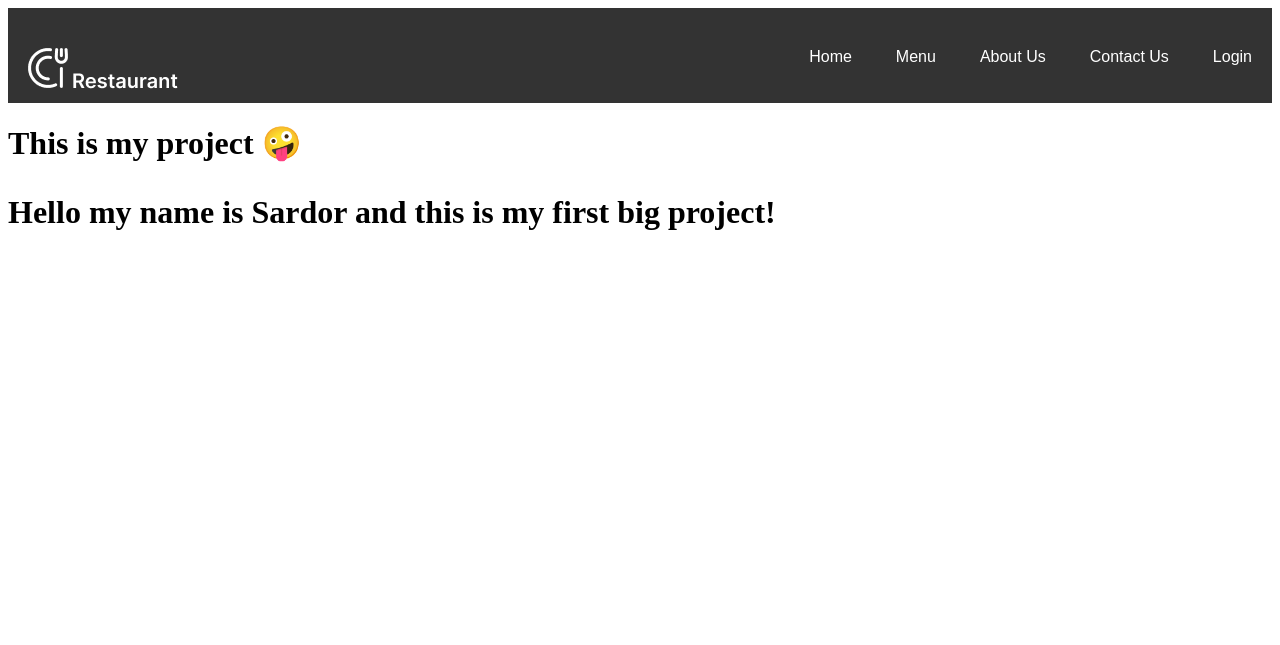
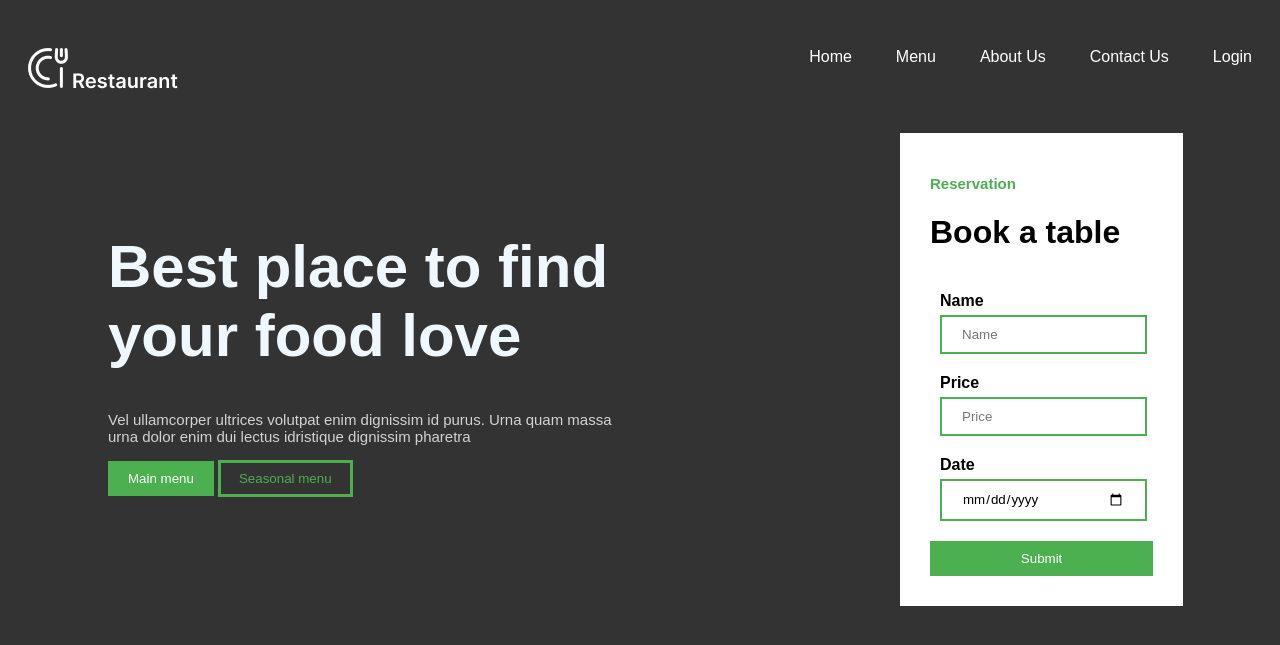
Before and after one commit to AkerFer/SushiSite, a Django app: template backend/app/sushi/templates/landing_page.html in a window 1280 px wide. Shown: the top 645 px of the page. Run offline with Django 5.2, Linux system fonts and the light colour scheme; the template is opened without the code that fills it, so the values that code supplies are empty; parts of the project's set-up code (start-up, migrations or seed data) failed here and were passed over.

Commit message:
hello_page

```diff
--- /dev/null
+++ b/backend/app/sushi/templates/hello_page.html
@@ -0,0 +1,116 @@
+{% load static %}
+
+<style>
+    .main-wrapper{
+        padding-top: 30px;
+        display: grid;
+        grid-template-columns: 1fr 1fr;
+        gap: 20px;
+        justify-content: center;
+        align-items: center;
+    }
+    .first-container{
+        padding-left: 100px;
+        padding-bottom: 50px;
+    }
+    .first-container h1{
+        font-size: 60px;
+        color: aliceblue;
+        font-family: Arial, Helvetica, sans-serif;
+    }
+    .first-container p{
+        font-size: 15px;
+        color: lightgray;
+        font-family: sans-serif;
+    }
+    .first-container .main_menu{
+        background-color: #4CAF50;
+        color: white;
+        padding: 10px 20px;
+        border: none;
+        cursor: pointer;
+        font-family: sans-serif;
+    }
+    .first-container .seasonal_menu{
+        background-color: #333;
+        color: #4CAF50;
+        padding: 8px 18px;
+        border: 3px solid #4CAF50;
+        cursor: pointer;
+        font-family: sans-serif;
+    }
+    .second-container{
+        padding-left: 250px;
+    }
+    .second-container .create-menu{
+        padding: 30px;
+        background-color: #ffffff;
+        width: 60%;
+        height: 80%;
+    }
+    .second-container .create-menu .headers{
+        font-family: sans-serif;
+    }
+    .second-container .create-menu h2{
+        font-size: 15px;
+        color: #4CAF50;
+
+    }
+    .second-container .create-menu .form_inputs{
+        text-align: center;
+        margin: 10px;
+        padding-bottom: 10px;
+    }
+    .second-container .create-menu .form_inputs label {
+        font-weight: bold;
+        display: block;
+        margin-bottom: 5px;
+        font-family: sans-serif;
+        text-align: left;
+        padding-top: 20px;
+    }
+    .second-container .create-menu .form_inputs input{
+        width: 80%;
+        padding: 10px 20px;
+        border: 2px solid #4CAF50;
+        font-family: sans-serif;
+        cursor: pointer;
+        padding-top: 10px;
+    }
+    .second-container .create-menu .submit_btn{
+        background-color: #4CAF50;
+        color: white;
+        padding: 10px 20px;
+        border: none;
+        cursor: pointer;
+        width: 100%;
+        height: 50%;
+    }
+</style>
+
+
+<div class="main-wrapper">
+    <div class="first-container">
+        <h1>Best place to find your food love</h1>
+        <p>Vel ullamcorper ultrices volutpat enim dignissim id purus. Urna quam massa urna dolor enim dui lectus idristique dignissim pharetra</p>
+        <button class="main_menu">Main menu</button>
+        <button class="seasonal_menu">Seasonal menu</button>
+    </div>
+    <div class="second-container">
+        <div class="create-menu">
+            <div class="headers">
+            <h2>Reservation</h2>
+            <h1>Book a table</h1>
+            </div>
+            <div class="form_inputs">
+                <label for="name">Name</label>
+                <input type="text" id="name" name="name" placeholder="Name">
+                <label for="price">Price</label>
+                <input type="number" id="price" name="price" placeholder="Price">
+                <label for="date">Date</label>
+                <input type="date" id="data" name="data" placeholder="Date">
+            </div>
+            <button class="submit_btn">Submit</button>
+        </div>
+    </div>
+</div>
--- a/backend/app/sushi/templates/landing_page.html
+++ b/backend/app/sushi/templates/landing_page.html
@@ -5,6 +5,5 @@
 {% endblock %}
 
 {%block content %}
-   <h1> This is my project 🤪<h1>
-   <p>Hello my name is Sardor and this is my first big project!<p>
+{% include 'hello_page.html' %}
 {% endblock content %}
--- a/backend/app/templates/base.html
+++ b/backend/app/templates/base.html
@@ -11,7 +11,7 @@
      {% block css %}{% endblock %}
 
   </head>
-  <body>
+  <body style='background-color: #333;'>
 
     <header>
     {% include 'navbar.html'%}
--- a/backend/app/templates/navbar.html
+++ b/backend/app/templates/navbar.html
@@ -6,7 +6,6 @@
         grid-template-columns: 1fr 1fr;
         gap: 10px;
         padding-top: 30px;
-        background-color: #333;
     }
     nav .right {
         text-align: right;
```
